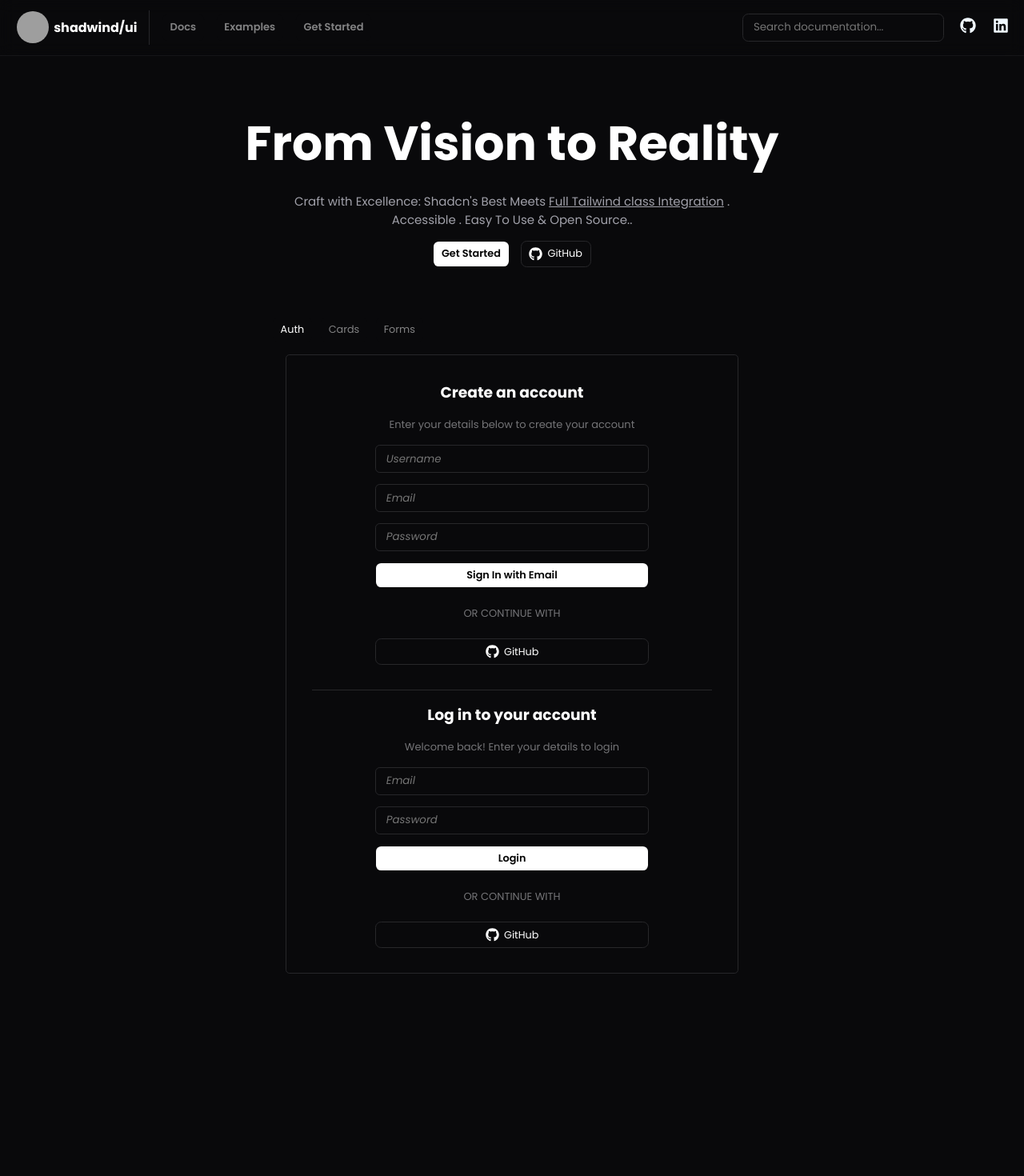
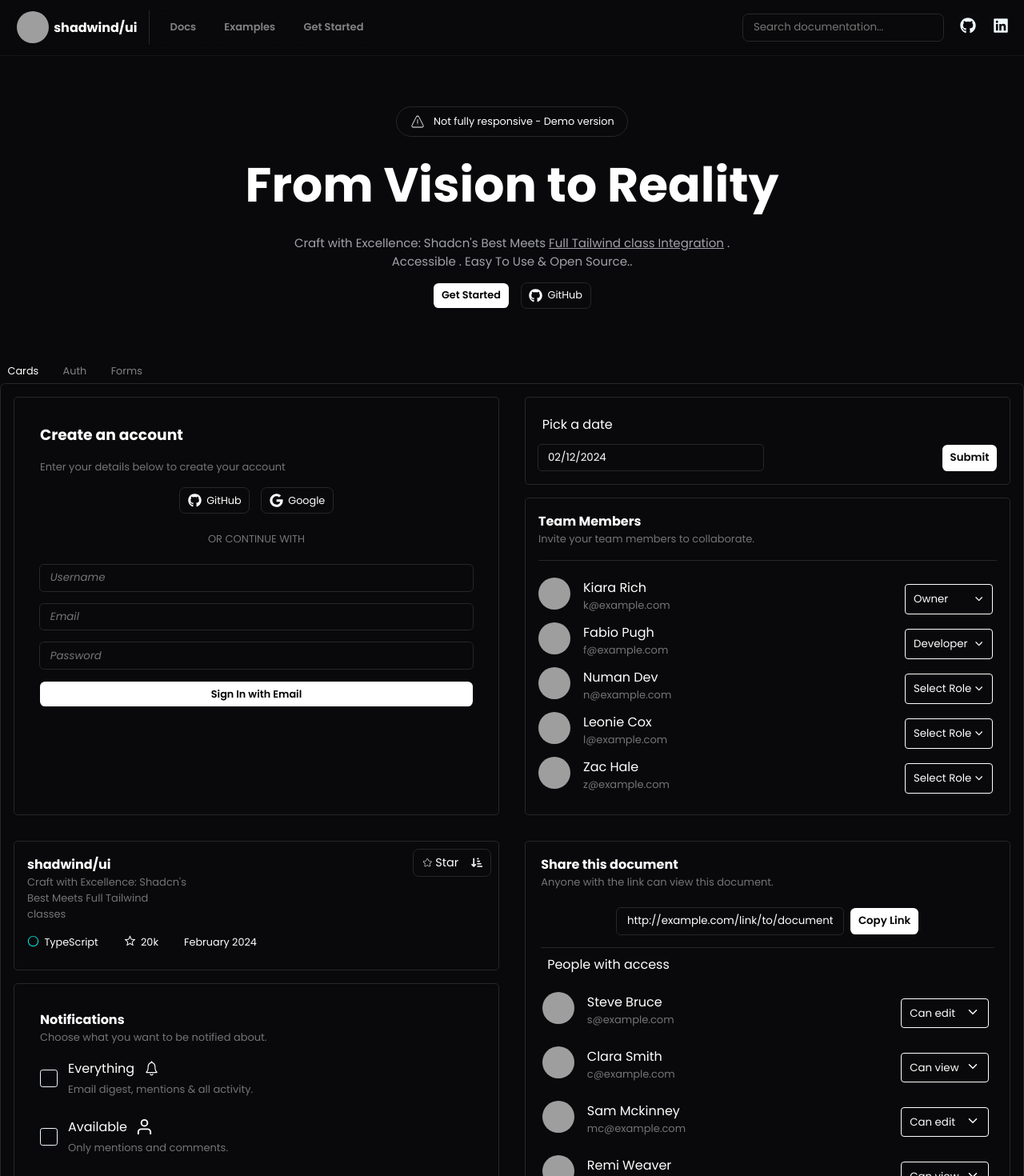
Before and after one commit to NumanHaspolat/shad-wind-ui, a React (Create React App) app: page / in a window 1280 px wide. Shown: the top 1470 px of the page at 80% size. Before the commit the page ends 1233 px from the top, so only its background shows below. Built offline with nearby package versions, Linux system fonts and the light colour scheme; grey boxes are pictures that could not be loaded.

Commit message:
new-combobox

```diff
--- a/src/App.css
+++ b/src/App.css
@@ -13,6 +13,11 @@ body {
 
 button {
   cursor: pointer;
+}
+
+::selection {
+  color: black;
+  background: white;
 }
 
 /* width */
@@ -468,6 +473,12 @@ button {
   font-size: 16px;
 }
 
+.warn {
+  outline: 1px solid #27272a;
+  border-radius: 2rem;
+  padding: 0.5rem 1rem;
+}
+
 .menubar-item {
   font-weight: 600;
   font-size: 13px;
@@ -872,9 +883,78 @@ li {
   border-radius: 0.3rem;
 }
 
+#docs {
+  width: 1200px;
+  margin: auto;
+  padding: 1rem;
+}
+
+.catalogs {
+  display: flex;
+  gap: 1.4rem;
+  position: sticky;
+  padding: 0.6rem;
+
+  flex-direction: column;
+  p {
+    color: white;
+    font-size: 14px;
+    font-weight: 600;
+  }
+  a {
+    color: #96969e;
+    font-size: 14px;
+  }
+}
+
+a {
+  text-decoration: none;
+}
+
+.combobox-container {
+  position: relative;
+}
+
+.arrowIcon {
+  cursor: pointer;
+}
+
+.combobox {
+  padding: 8px 10px;
+  cursor: pointer;
+}
+
+.dropdown {
+  margin-top: 0.3rem;
+  position: absolute;
+  background-color: #09090b;
+  width: 100%;
+  border-radius: 0.3rem;
+  border-top-left-radius: 0;
+  border-top-right-radius: 0;
+  z-index: 1;
+}
+
+.dropdown-item {
+  padding: 5px 17px;
+  transition: 0.1s;
+  cursor: pointer;
+  font-size: 14px;
+  color: white;
+  border-radius: 0.4rem;
+  background-color: #09090b;
+}
+
+.dropdown-item:hover {
+  background-color: #27272a;
+}
+
 @media screen and (max-width: 1300px) {
   .main-cnt {
     width: auto !important;
+  }
+  #docs {
+    width: auto;
   }
   #Cards {
     grid-template-columns: repeat(2, 1fr) !important;
--- a/src/components/Combobox.jsx
+++ b/src/components/Combobox.jsx
@@ -1,19 +1,44 @@
-import React from "react";
-import { FaArrowDownShortWide } from "react-icons/fa6";
+import React, { useEffect, useState } from "react";
+import { IoIosArrowDown } from "react-icons/io";
 import "../App.css";
 
-const Combobox = () => {
+const Combobox = ({ roles, defaultValue }) => {
+  const [isOpen, setIsOpen] = useState(false);
+  const [selected, setSelected] = useState(null);
+
+  const toggleDropdown = () => setIsOpen(!isOpen);
+
+  const handleSelect = (role) => {
+    setSelected(role);
+    setIsOpen(false);
+  };
+
+  useEffect(() => {
+     setSelected(defaultValue)
+  }, [])
+
   return (
     <div className="combobox-container">
-      <FaArrowDownShortWide color="white" className="arrowIcon" />
-      <select id="framework-select" className="combobox">
-        <option value="">Select framework</option>
-        <option value="next.js">Next.js</option>
-        <option value="sveltekit">SvelteKit</option>
-        <option value="nuxt.js">Nuxt.js</option>
-        <option value="remix">Remix</option>
-        <option value="JavaScript">JavaScript</option>
-      </select>
+      <button
+        className="combobox flex items-center space-between"
+        onClick={toggleDropdown}
+      >
+        {selected || "Select Role"}
+        <IoIosArrowDown color="white" />
+      </button>
+      {isOpen && (
+        <div className="dropdown">
+          {roles.map((role, index) => (
+            <div
+              key={index}
+              className="dropdown-item"
+              onClick={() => handleSelect(role)}
+            >
+              {role}
+            </div>
+          ))}
+        </div>
+      )}
     </div>
   );
 };
--- a/src/components/Header.jsx
+++ b/src/components/Header.jsx
@@ -1,11 +1,16 @@
 import React from "react";
 import { FaGithub } from "react-icons/fa";
 import { useNavigate } from "react-router-dom";
+import { CiWarning } from "react-icons/ci";
 
 const Header = () => {
   const navTo = useNavigate();
   return (
     <main className="main">
+      <span className="color-light flex gap-3 warn fs-1 items-center">
+        <CiWarning color="white" fontSize={20} />
+        Not fully responsive - Demo version
+      </span>
       <header>From Vision to Reality</header>
       <p className="par">
         Craft with Excellence: Shadcn's Best Meets{" "}
--- a/src/components/Main.jsx
+++ b/src/components/Main.jsx
@@ -4,7 +4,7 @@ import Cards from "./Cards";
 import Forms from "./Forms";
 
 const Main = () => {
-  const [selectedContent, setSelectedContent] = useState("Auth");
+  const [selectedContent, setSelectedContent] = useState("Cards");
 
   const renderContent = () => {
     switch (selectedContent) {
@@ -32,17 +32,17 @@ const Main = () => {
         <ul className="main-ul">
           <button
             className="button-borderless transition-2 fs-1 p-button main-ul-items"
+            style={getButtonStyle("Cards")}
+            onClick={() => setSelectedContent("Cards")}
+          >
+            Cards
+          </button>
+          <button
+            className="button-borderless transition-2 fs-1 p-button main-ul-items"
             style={getButtonStyle("Auth")}
             onClick={() => setSelectedContent("Auth")}
           >
             Auth
-          </button>
-          <button
-            className="button-borderless transition-2 fs-1 p-button main-ul-items"
-            style={getButtonStyle("Cards")}
-            onClick={() => setSelectedContent("Cards")}
-          >
-            Cards
           </button>
           <button
             className="button-borderless transition-2 fs-1 p-button main-ul-items"
--- a/src/components/ShareDoc.jsx
+++ b/src/components/ShareDoc.jsx
@@ -1,5 +1,5 @@
 import React from "react";
-import { FaArrowDown } from "react-icons/fa";
+import { IoIosArrowDown } from "react-icons/io";
 
 const ShareDoc = () => {
   return (
@@ -37,7 +37,7 @@ const ShareDoc = () => {
             </div>
           </div>
           <div className="combobox-container">
-            <FaArrowDown color="white" className="arrowIcon" />
+            <IoIosArrowDown color="white" className="arrowIcon" />
             <select id="framework-select" className="combobox">
               <option value="edit">Can edit</option>
               <option value="view">Can view</option>
@@ -57,7 +57,7 @@ const ShareDoc = () => {
             </div>
           </div>
           <div className="combobox-container">
-            <FaArrowDown color="white" className="arrowIcon" />
+            <IoIosArrowDown color="white" className="arrowIcon" />
             <select id="framework-select" className="combobox">
               {" "}
               <option value="view">Can view</option>
@@ -78,7 +78,7 @@ const ShareDoc = () => {
             </div>
           </div>
           <div className="combobox-container">
-            <FaArrowDown color="white" className="arrowIcon" />
+            <IoIosArrowDown color="white" className="arrowIcon" />
             <select id="framework-select" className="combobox">
               <option value="edit">Can edit</option>
               <option value="view">Can view</option>
@@ -98,7 +98,7 @@ const ShareDoc = () => {
             </div>
           </div>
           <div className="combobox-container">
-            <FaArrowDown color="white" className="arrowIcon" />
+            <IoIosArrowDown color="white" className="arrowIcon" />
             <select id="framework-select" className="combobox">
               <option value="view">Can view</option>
               <option value="edit">Can edit</option>
--- a/src/components/TeamMem.jsx
+++ b/src/components/TeamMem.jsx
@@ -1,7 +1,14 @@
-import { FaArrowDown } from "react-icons/fa";
-import React from "react";
+import { IoIosArrowDown } from "react-icons/io";
+import React, { useState } from "react";
+import Combobox from "./Combobox";
 
 const TeamMem = () => {
+  const [roles, setRoles] = useState([
+    "Owner",
+    "Developer",
+    "Designer",
+    "Billing",
+  ]);
   return (
     <div className="team">
       <h4>Team Members</h4>
@@ -20,15 +27,16 @@ const TeamMem = () => {
               <p className="par-2">k@example.com</p>
             </div>
           </div>
-          <div className="combobox-container">
-            <FaArrowDown color="white" className="arrowIcon" />
+          <Combobox roles={roles} defaultValue={"Owner"} />
+          {/* <div className="combobox-container">
+            <IoIosArrowDown color="white" className="arrowIcon" />
             <select id="framework-select" className="combobox">
               <option value="edit">Owner</option>
               <option value="dev">Developer</option>
               <option value="view">Designer</option>
               <option value="bill">Billing</option>
             </select>
-          </div>
+          </div> */}
         </div>
         <div className="user flex space-between items-center">
           <div className="left-user flex gap-5">
@@ -42,15 +50,7 @@ const TeamMem = () => {
               <p className="par-2">f@example.com</p>
             </div>
           </div>
-          <div className="combobox-container">
-            <FaArrowDown color="white" className="arrowIcon" />
-            <select id="framework-select" className="combobox">
-              <option value="dev">Developer</option>
-              <option value="edit">Owner</option>
-              <option value="view">Designer</option>
-              <option value="bill">Billing</option>
-            </select>
-          </div>
+          <Combobox roles={roles} defaultValue={"Developer"} />
         </div>
         <div className="user flex space-between items-center">
           <div className="left-user flex gap-5">
@@ -64,15 +64,7 @@ const TeamMem = () => {
               <p className="par-2">n@example.com</p>
             </div>
           </div>
-          <div className="combobox-container">
-            <FaArrowDown color="white" className="arrowIcon" />
-            <select id="framework-select" className="combobox">
-              <option value="dev">Developer</option>
-              <option value="edit">Owner</option>
-              <option value="view">Designer</option>
-              <option value="bill">Billing</option>
-            </select>
-          </div>
+          <Combobox roles={roles} />
         </div>
         <div className="user flex space-between items-center">
           <div className="left-user flex gap-5">
@@ -86,15 +78,7 @@ const TeamMem = () => {
               <p className="par-2">l@example.com</p>
             </div>
           </div>
-          <div className="combobox-container">
-            <FaArrowDown color="white" className="arrowIcon" />
-            <select id="framework-select" className="combobox">
-              <option value="bill">Billing</option>
-              <option value="dev">Developer</option>
-              <option value="edit">Owner</option>
-              <option value="view">Designer</option>
-            </select>
-          </div>
+          <Combobox roles={roles} />
         </div>
         <div className="user flex space-between items-center">
           <div className="left-user flex gap-5">
@@ -108,15 +92,7 @@ const TeamMem = () => {
               <p className="par-2">z@example.com</p>
             </div>
           </div>
-          <div className="combobox-container">
-            <FaArrowDown color="white" className="arrowIcon" />
-            <select id="framework-select" className="combobox">
-              <option value="view">Designer</option>
-              <option value="bill">Billing</option>
-              <option value="dev">Developer</option>
-              <option value="edit">Owner</option>
-            </select>
-          </div>
+          <Combobox roles={roles} />
         </div>
       </div>
     </div>
--- /dev/null
+++ b/src/doc-components/Catalogs.jsx
@@ -0,0 +1,29 @@
+import React from "react";
+
+const Catalogs = () => {
+  return (
+    <div className="catalogs">
+      <div className="get-start-cat flex flex-col gap-2">
+        <p className="fs-2">Getting Started</p>
+        <a href="">Introduction</a>
+        <a href="">Installation</a>
+      </div>
+
+      <div className="comps-cat flex flex-col gap-2">
+        <p>Components</p>
+        <a href="">Buttons</a>
+        <a href="">Inputs</a>
+        <a href="">Combobox</a>
+        <a href="">Avatar</a>
+        <a href="">Checkbox</a>
+        <a href="">Menubar</a>
+        <a href="">Login Page</a>
+        <a href="">Register Page</a>
+        <a href="">Horizontal</a>
+        <a href="">Date Picked</a>
+      </div>
+    </div>
+  );
+};
+
+export default Catalogs;
--- a/src/pages/Docs.jsx
+++ b/src/pages/Docs.jsx
@@ -1,7 +1,12 @@
 import React from "react";
+import Catalogs from "../doc-components/Catalogs";
 
 const Docs = () => {
-  return <div>Docs</div>;
+  return (
+    <div id="docs">
+      <Catalogs />
+    </div>
+  );
 };
 
 export default Docs;
```
